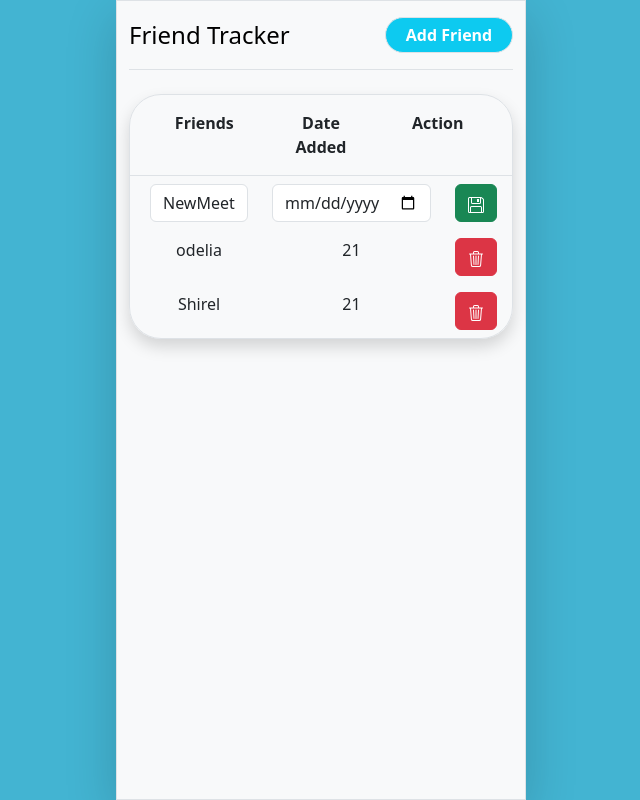
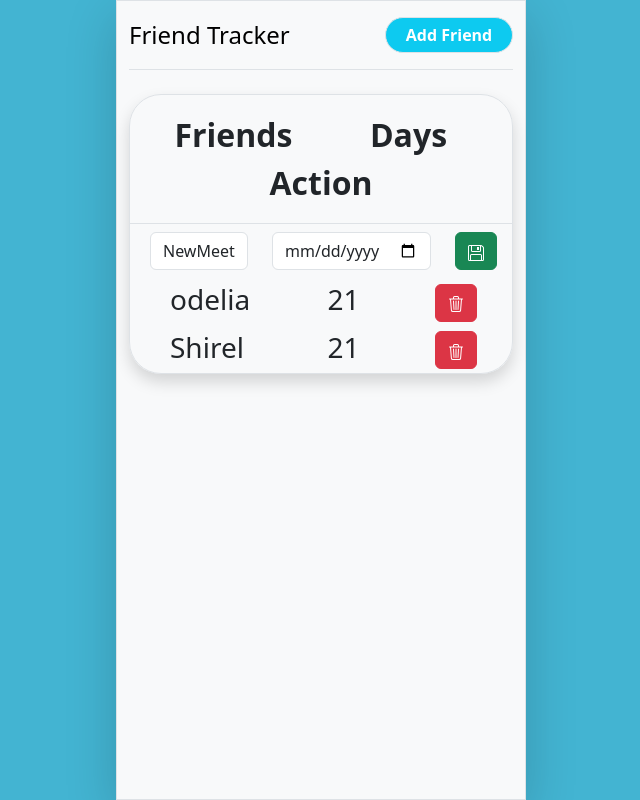
Before and after one commit to AsafDov/See_You_Soon, a Django app: page / in a window 1280 px wide. Shown: the whole page, without its empty margins (319-959 px from the left). Run offline with Django 5.2, Linux system fonts and the light colour scheme; data comes from the database, SQL or seed files in the repository.

Commit message:
Added statstics for each friend, fixed esthetics, increased fonts.

```diff
--- a/djangoApp/api/urls.py
+++ b/djangoApp/api/urls.py
@@ -30,6 +30,7 @@ urlpatterns = [
     path('addFriend/', views.addFriend, name="addFriend"),
     path('listFriends/<str:username>/', views.listUserFriends, name="listFriends"),
     path('listMeetings/<str:username>/<str:friend>', views.listMeetings, name="listMeetings"),
+    path('getStats/<str:username>/<str:friend>/', views.getStatistics, name="friendStatistics"),
 ]
 
 addFriend = {
--- a/djangoApp/home/static/css/asafStyle.css
+++ b/djangoApp/home/static/css/asafStyle.css
@@ -14,3 +14,11 @@ div.appLayout{
     height: 100%;
     min-height: 100%;
 }
+
+div.row.friend-row{
+    cursor: pointer;
+}
+div.row.friend-row:hover{
+    background: #f5f5f5;
+
+}
--- a/djangoApp/home/static/js/script.js
+++ b/djangoApp/home/static/js/script.js
@@ -9,3 +9,32 @@ function onClickUsername(e){
     console.log("Going to user:")
 
 }
+
+function onClickFriend(e){
+    statsDiv = e.lastElementChild;
+    if (statsDiv.classList.contains("d-none")) {
+        statsDiv.classList.remove("d-none");
+    }
+    else{
+        statsDiv.classList.add("d-none");
+    }
+
+}
+
+function fetchStats(e,user,friend){
+    statsDiv = e.nextElementSibling;
+    if (statsDiv.classList.contains("d-none")) {
+        statsDiv.classList.remove("d-none");
+        avgDiv = statsDiv.children[0].children[1]
+        maxDiv = statsDiv.children[1].children[1]
+        fetch(`http://127.0.0.1:8000/api/getStats/${user}/${friend}`)
+        .then(response => response.json())
+        .then(data => {
+            avgDiv.innerText=data.avg;
+            maxDiv.innerText=data.max;
+        });
+    }
+    else{
+        statsDiv.classList.add("d-none");
+    }
+}
--- a/djangoApp/home/templates/userPage.html
+++ b/djangoApp/home/templates/userPage.html
@@ -4,9 +4,9 @@
     {% csrf_token %}
 
 <div class="container border rounded-5 shadow">
-    <div class="row fw-bold p-3">
+    <div class="row fw-bold p-3 fs-2">
         <div class="col">Friends</div>
-        <div class="col">Date Added</div>
+        <div class="col">Days</div>
         <div class="col">Action</div>
     </div>
     <div class="row border-top"></div>
@@ -21,8 +21,10 @@
         </div>
     </div>
     {% for meeting in lastMeeting%}
-    <div class="row p-2">
-        <div class="col-4">{{meeting.friend.name}}</div>
+    <div class="row px-2 pb-1">
+        <div class="row friend-row hover mx-2">
+            <div class="row fs-3", onclick="fetchStats(this,'{{meeting.username}}','{{meeting.friend.name}}')">
+                <div class="col-4 text-start">{{meeting.friend.name}}</div>
                 <div class="col-6">{{meeting.daysElapsed}}</div>
                 <div class="col-2">
                     <button formnovalidate name="deleteMeeting" value="{{meeting.id}}" class="btn btn-danger">
@@ -32,6 +34,20 @@
                     </button>
                 </div>
             </div>
+            <div class="d-none">
+                <div class="row text-end" >
+                    <div class="col-6">Average Frequency:</div>
+                    <div class="col-2">20</div>
+                    <div class="col-4"></div>
+                </div>
+                <div class="row text-end" >
+                    <div class="col-6">Max Days:</div>
+                    <div class="col-2">20</div>
+                    <div class="col-4"></div>
+                </div>
+            </div>
+        </div>
+    </div>
     {% endfor%}
 
 </form>
```
Also changed, not shown: djangoApp/api/views.py (+23 -1 lines), djangoApp/home/models.py (line endings or trailing spaces), djangoApp/home/views.py (line endings or trailing spaces). Lines whose indentation alone changed are shown as unchanged.
